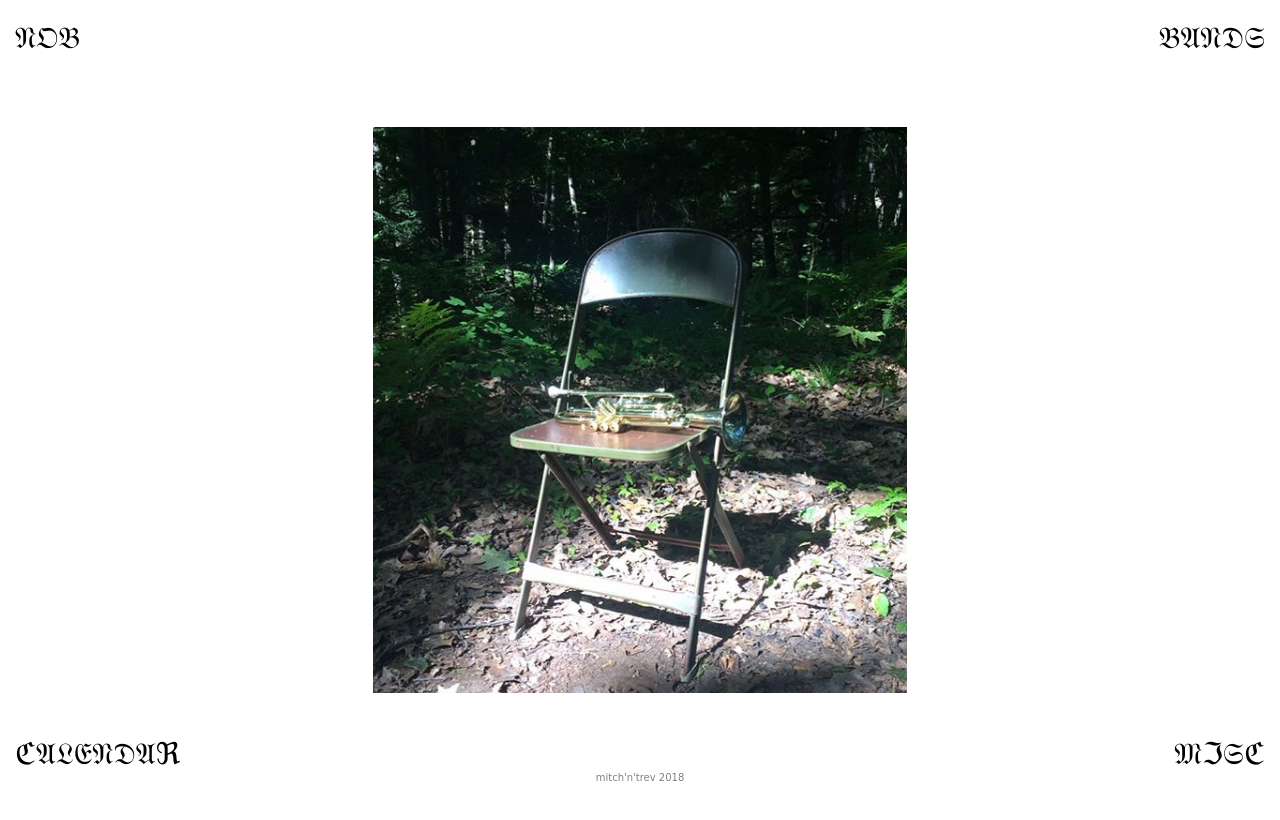
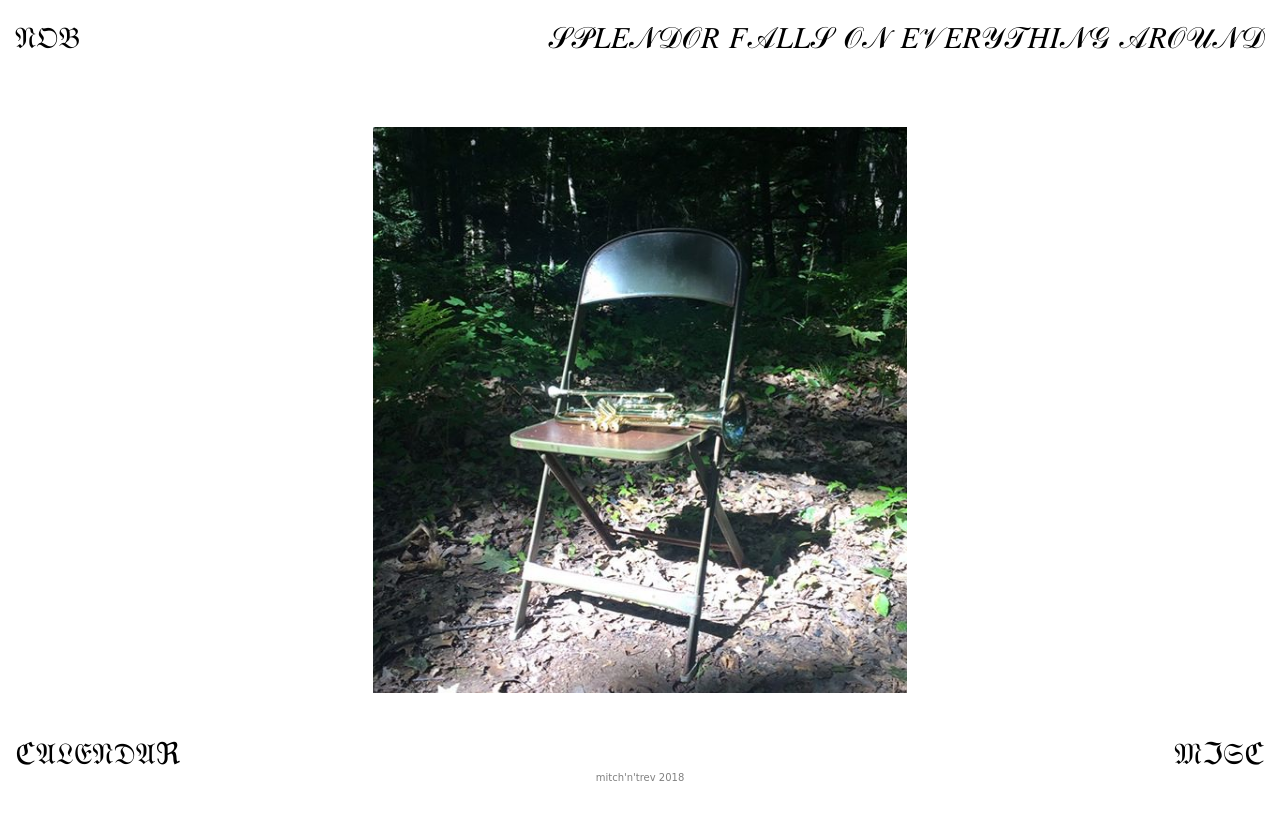
Before and after one commit to nophovenbaldwin/nob, a website: page index.html in a window 1280 px wide. Drawn offline with Linux system fonts and the light colour scheme; a web font is replaced by a local one.

Commit message:
Update index.html

```diff
--- a/index.html
+++ b/index.html
@@ -5,7 +5,7 @@
   <meta charset="utf-8">
   <meta http-equiv="X-UA-Compatible" content="IE=edge">
   <meta name="viewport" content="width=device-width, initial-scale=1">
-  <meta name="𝙩𝙝𝙚 noah ob, hello" content="noah ob AKA noah ophoven-baldwin, lovingly making sounds for 𝙩𝙝𝙚𝙚">
+  <meta name="hello" content="noah ophoven-baldwin, lovingly making sounds for 𝙩𝙝𝙚𝙚">
   <link rel="stylesheet" type="text/css" href="stylesheet.css">
   <title>𝔑𝔒𝔅</title>
 </head>
@@ -19,7 +19,8 @@
         <br />N.OPHOVENBALDWIN@GMAIL.COM
         <br /> o-|||&lt;O
       </div>
-      <a href="bandz.html">𝔅𝔄𝔑𝔇𝔖</a>
+      <a href="splendor.html">𝒮𝒫𝐿𝐸𝒩𝒟𝒪𝑅 𝐹𝒜𝐿𝐿𝒮 𝒪𝒩 𝐸𝒱𝐸𝑅𝒴𝒯𝐻𝐼𝒩𝒢 𝒜𝑅𝒪𝒰𝒩𝒟
+</a>
     </div>
     <div class="bottom">
       <a href="cal.html">ℭ𝔄𝔏𝔈𝔑𝔇𝔄ℜ</a>
```
